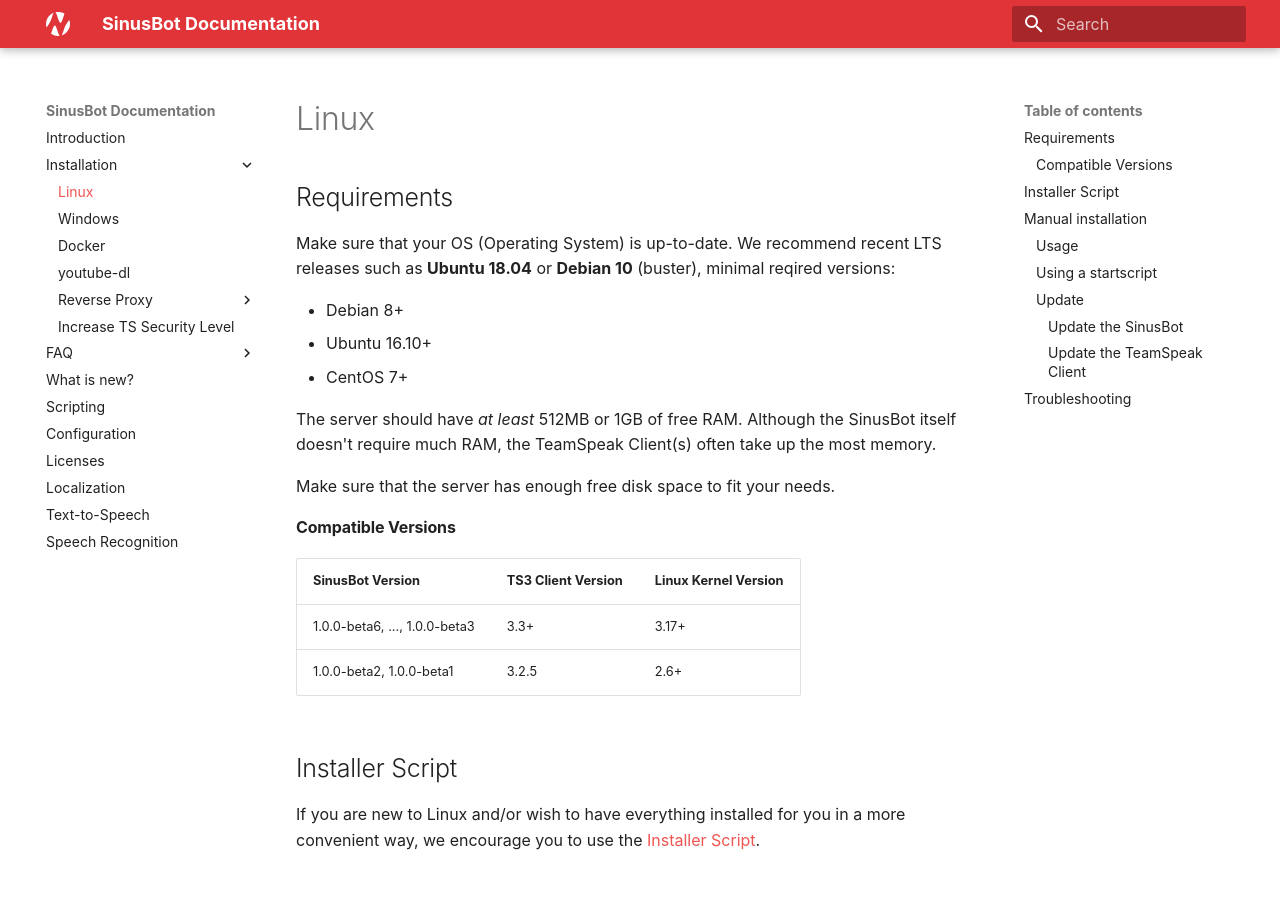
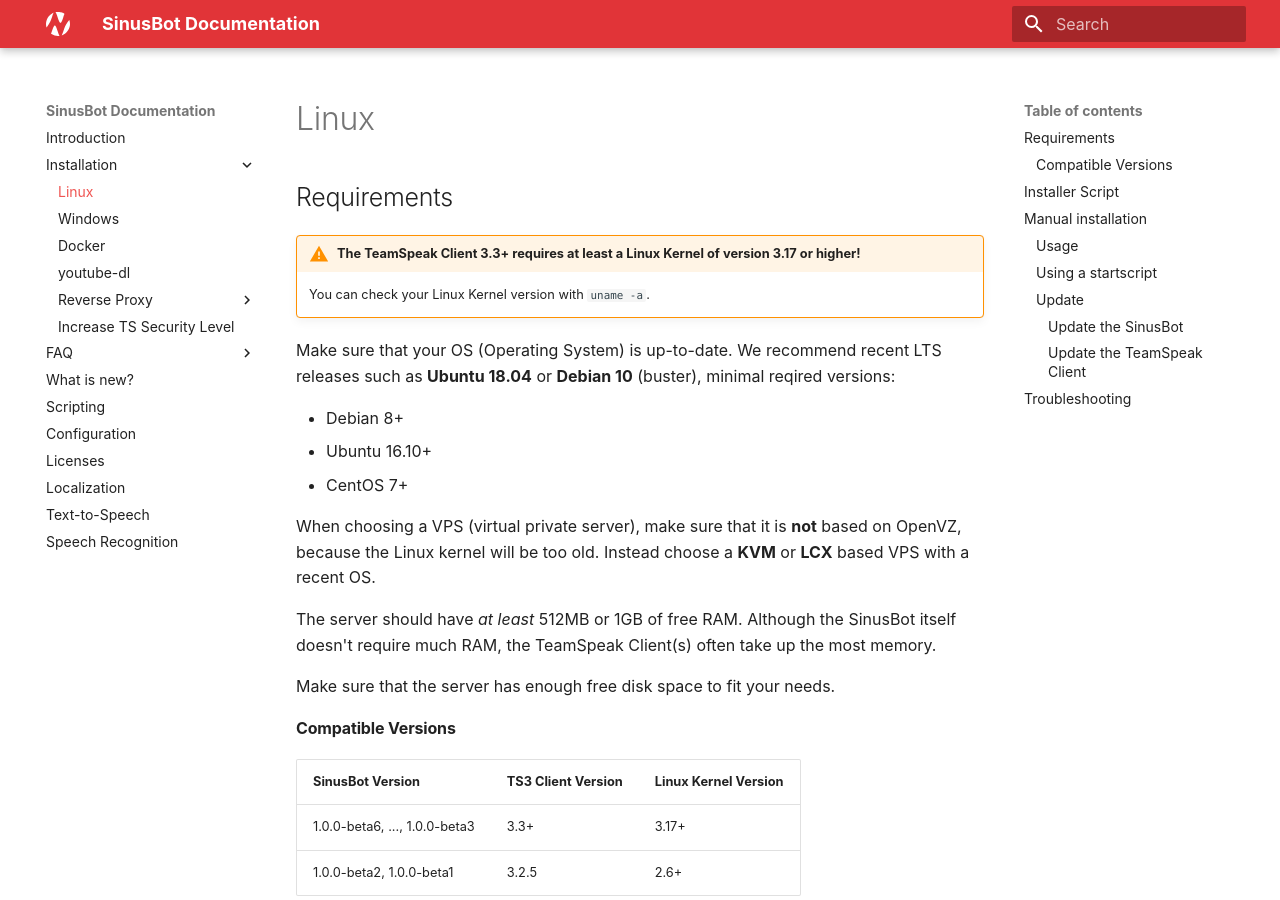
Before and after one commit to SinusBot/docs, an MkDocs documentation site: the page built from docs/installation/linux.md, in a window 1280 px wide and 900 px high. Built offline with MkDocs 1.6.1 and Material for MkDocs 9.7.7, drawn with Linux system fonts in a browser that asks for light colours; some of the changed text lies outside the part shown.

Commit message:
Add more notes to linux installation guide

````diff
--- a/docs/installation/linux.md
+++ b/docs/installation/linux.md
@@ -1,4 +1,7 @@
 ## Requirements
+
+!!! Warning "The TeamSpeak Client 3.3+ requires at least a Linux Kernel of version 3.17 or higher!"
+    You can check your Linux Kernel version with `uname -a`.
 
 Make sure that your OS (Operating System) is up-to-date.
 We recommend recent LTS releases such as **Ubuntu 18.04** or **Debian 10** (buster), minimal reqired versions:
@@ -6,6 +9,8 @@
 - Debian 8+
 - Ubuntu 16.10+
 - CentOS 7+
+
+When choosing a VPS (virtual private server), make sure that it is **not** based on OpenVZ, because the Linux kernel will be too old. Instead choose a **KVM** or **LCX** based VPS with a recent OS.
 
 The server should have *at least* 512MB or 1GB of free RAM.
 Although the SinusBot itself doesn't require much RAM, the TeamSpeak Client(s) often take up the most memory.
@@ -205,6 +210,8 @@
 
 *Note: The following instructions assume that you've followed this guide - otherwise you might need to slightly adapt the commands to fit your installation.*
 
+Before continuing you should install the dependencies mentioned at the bebinning of the "Manual installation" section.
+
 The update process is the same as the installation, we simply download and unpack the new SinusBot version over the old one.
 
 First stop your sinusbot (for example: `systemctl stop sinusbot` if you use the systemd-startscript) and then run the following commands:
@@ -223,6 +230,8 @@
 ```
 
 #### Update the TeamSpeak Client
+
+Before continuing you should install the dependencies mentioned at the bebinning of the "Manual installation" section.
 
 The update process is the same as the installation, we simply download and unpack the new TeamSpeak Client over the old one.
 
````
